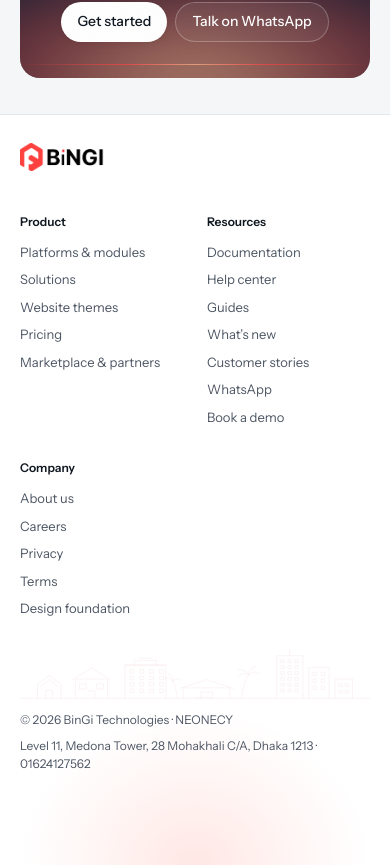
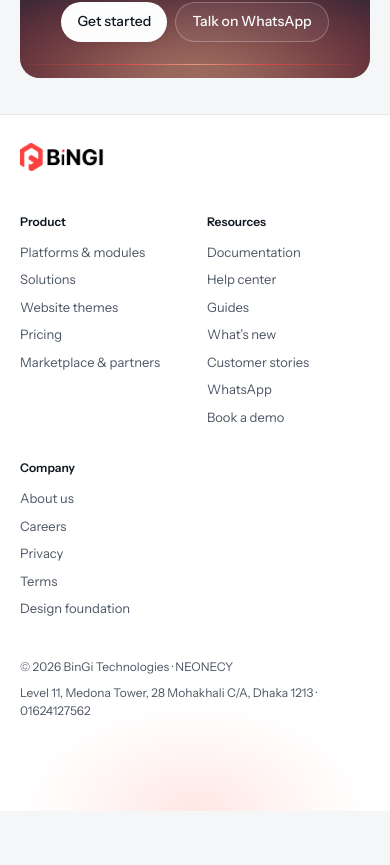
Before and after one commit to nazmulhasanovx/BINGI-PUBLIC-PLATFROM, a React (Vite) app in the folder website/: page / in a window 390 px wide. Shown: the part 3897-4762 px from the top of the page. After the commit the page ends 4708 px from the top, so only its background shows below. Built offline with nearby package versions, Linux system fonts and the light colour scheme.

Commit message:
Footer: compact, skyline inside brand column
Co-Authored-By: Claude Opus 5.5 <noreply@anthropic.com>
Claude-Session: https://claude.ai/code/session_01R7iD7p84SdDj66jkdqEd8K

```diff
--- a/website/src/components/layout/Layout.tsx
+++ b/website/src/components/layout/Layout.tsx
@@ -89,11 +89,12 @@ function Footer() {
   const { t } = useLang()
   return (
     <footer className="relative isolate overflow-hidden border-t border-line bg-white mt-16 md:mt-20 pb-20 lg:pb-0">
-      <div aria-hidden="true" className="pointer-events-none absolute inset-x-0 bottom-0 -z-10 h-[260px] bg-[radial-gradient(60%_80%_at_50%_100%,#FFE7E4_0%,rgb(255_241_239/.6)_45%,transparent_75%)]" />
+      <div aria-hidden="true" className="pointer-events-none absolute inset-x-0 bottom-0 -z-10 h-[180px] bg-[radial-gradient(60%_80%_at_50%_100%,#FFE7E4_0%,rgb(255_241_239/.6)_45%,transparent_75%)]" />
       <div className="container-x grid grid-cols-2 gap-x-6 gap-y-8 py-10 md:grid-cols-[1.4fr_1fr_1fr_1fr]">
         <div className="col-span-2 md:col-span-1 space-y-4">
           <Logo className="h-7" />
           <p className="text-[14px] text-muted-foreground max-w-[320px] leading-relaxed hidden md:block">{t({ bn: 'হোটেল টিম হোটেল চালায়; BinGi চালায় হোটেলের টেকনোলজি।', en: "The hotel team runs the hotel; BinGi runs the hotel's technology." })}</p>
+          <FooterSkyline className="hidden h-auto w-full max-w-[360px] text-brand opacity-[0.24] md:block md:pt-6" />
         </div>
         <div>
           <h2 className="text-[13px] font-semibold text-ink mb-3">{t({ bn: 'প্রোডাক্ট', en: 'Product' })}</h2>
@@ -128,11 +129,8 @@ function Footer() {
           </ul>
         </div>
       </div>
-      <div aria-hidden="true" className="container-x">
-        <FooterSkyline className="block h-auto w-full text-brand opacity-[0.12]" />
-      </div>
       <div>
-        <div className="container-x flex flex-col md:flex-row gap-2 justify-between py-5 text-[13px] text-muted-foreground">
+        <div className="container-x flex flex-col md:flex-row gap-2 justify-between py-4 text-[13px] text-muted-foreground">
           <span>© 2026 {site.company} · {site.parent}</span>
           <span>{t(site.address)} · {site.phone}</span>
         </div>
```
Also changed, not shown: 1 other file (tests, documents, lock files or other folders).
